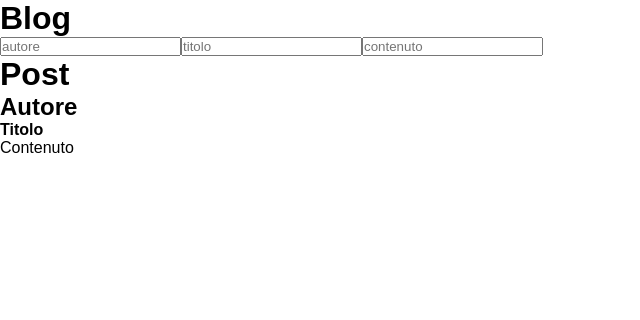
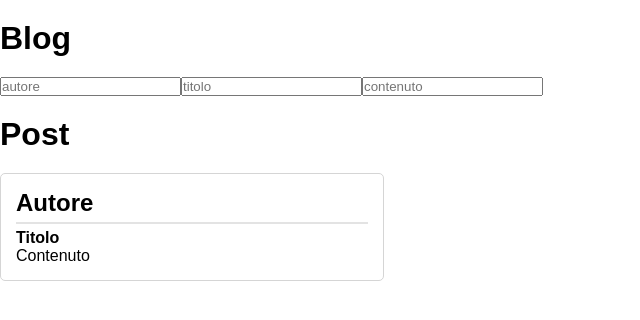
Before and after one commit to giuseppe-lisi/react-post-form, a React (Vite) app: page / in a window 1280 px wide. Shown: the top 320 px of the page, without its empty margins (0-640 px from the left). Built offline with nearby package versions, Linux system fonts and the light colour scheme.

Commit message:
aggiunto un minimo di css che mi bruciano gli occhi

```diff
--- a/src/App.jsx
+++ b/src/App.jsx
@@ -28,6 +28,7 @@ function App() {
 
             <div className="card">
                 <h2>{author}</h2>
+                <hr />
                 <h4>{title}</h4>
                 <p>{body}</p>
             </div>
--- a/src/index.css
+++ b/src/index.css
@@ -4,3 +4,19 @@
     box-sizing: border-box;
     font-family: sans-serif;
 }
+
+h1 {
+    padding-block: 20px;
+}
+
+.card {
+    border: 1px solid rgb(213, 213, 213);
+    width: 30%;
+    border-radius: 5px;
+    padding: 15px;
+}
+
+hr {
+    border: 0.5px solid rgb(227, 227, 227);
+    margin-block: 5px;
+}
```
